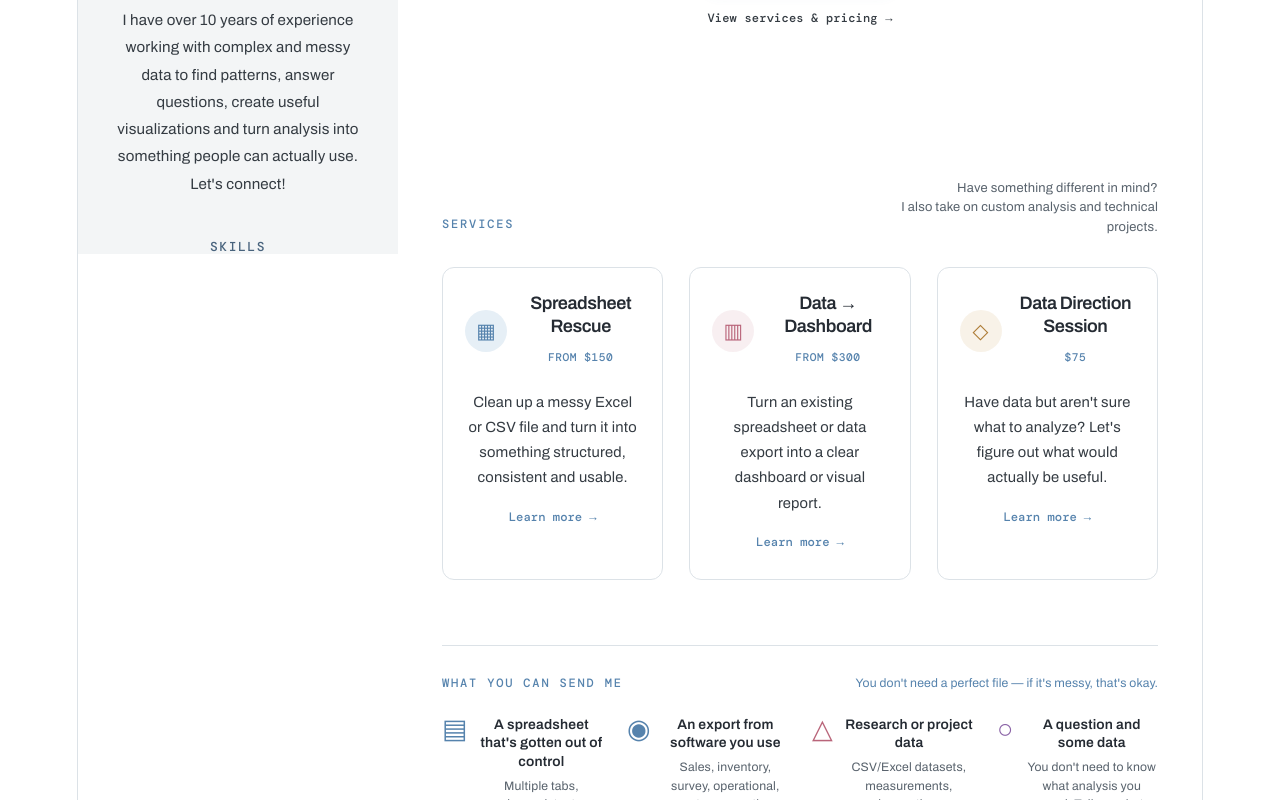
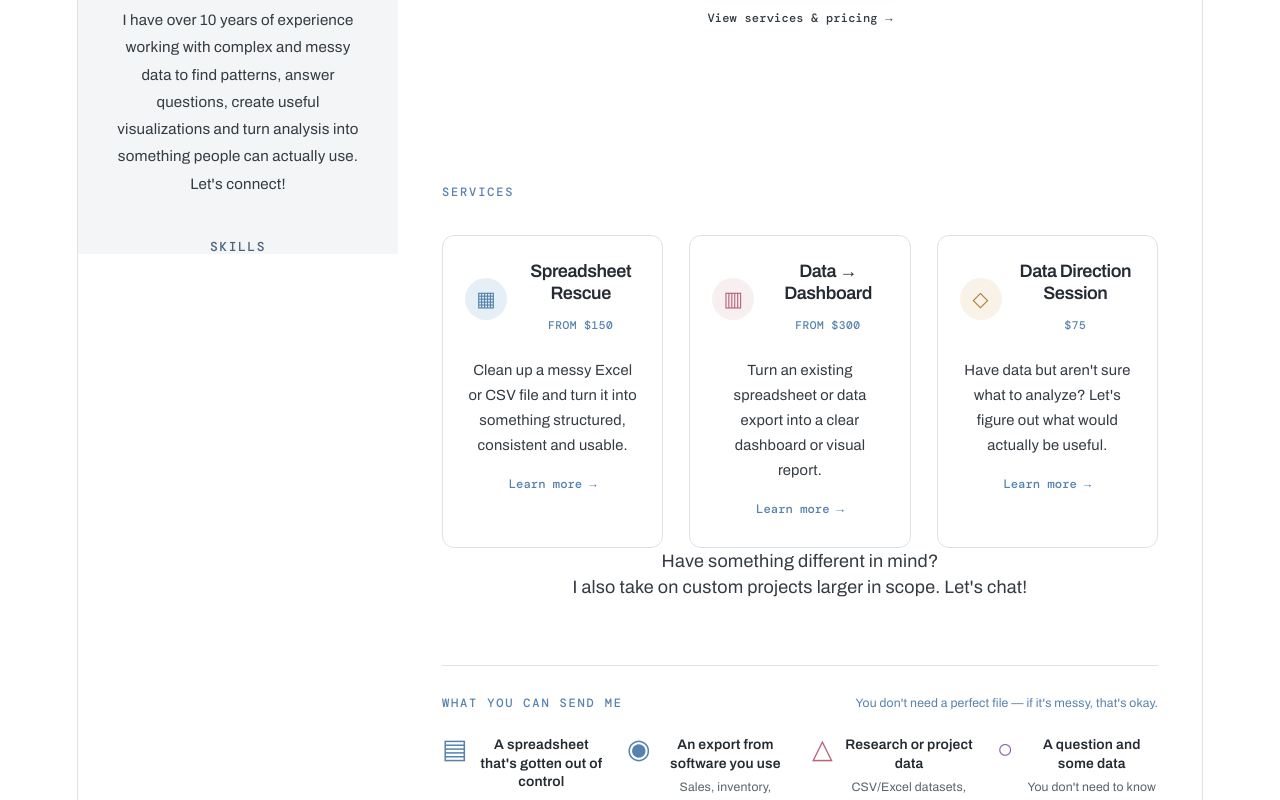
Before and after one commit to mm8738/mm8738.github.io, a React (Vite) app: page / in a window 1280 px wide. Shown: the part 546-1346 px from the top of the page. Built offline with nearby package versions, Linux system fonts and the light colour scheme; a web font is replaced by a local one.

Commit message:
Update Services.tsx

```diff
--- a/src/components/Services.tsx
+++ b/src/components/Services.tsx
@@ -97,11 +97,7 @@ function Services() {
         <div className="section-heading-row">
           <span className="section-label">SERVICES</span>
 
-          <p>
-            Have something different in mind?
-            <br />
-            I also take on custom analysis and technical projects.
-          </p>
+
         </div>
 
         <div className="services-grid">
@@ -131,7 +127,13 @@ function Services() {
               </button>
             </article>
           ))}
+
         </div>
+		  		          <p>
+            Have something different in mind?
+            <br />
+            I also take on custom projects larger in scope. Let's chat!
+          </p>
       </section>
 
       {selectedService && (
```
